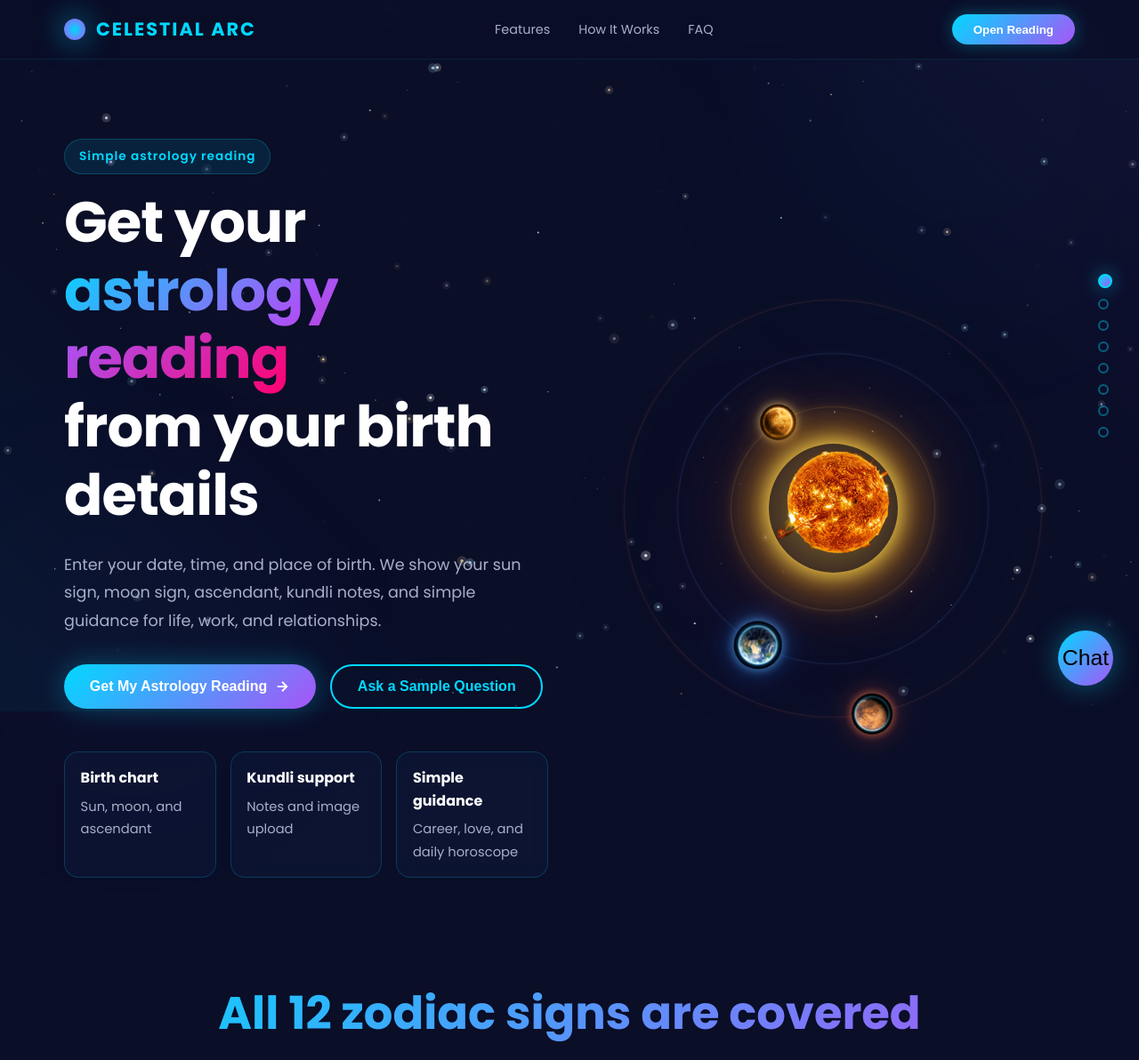
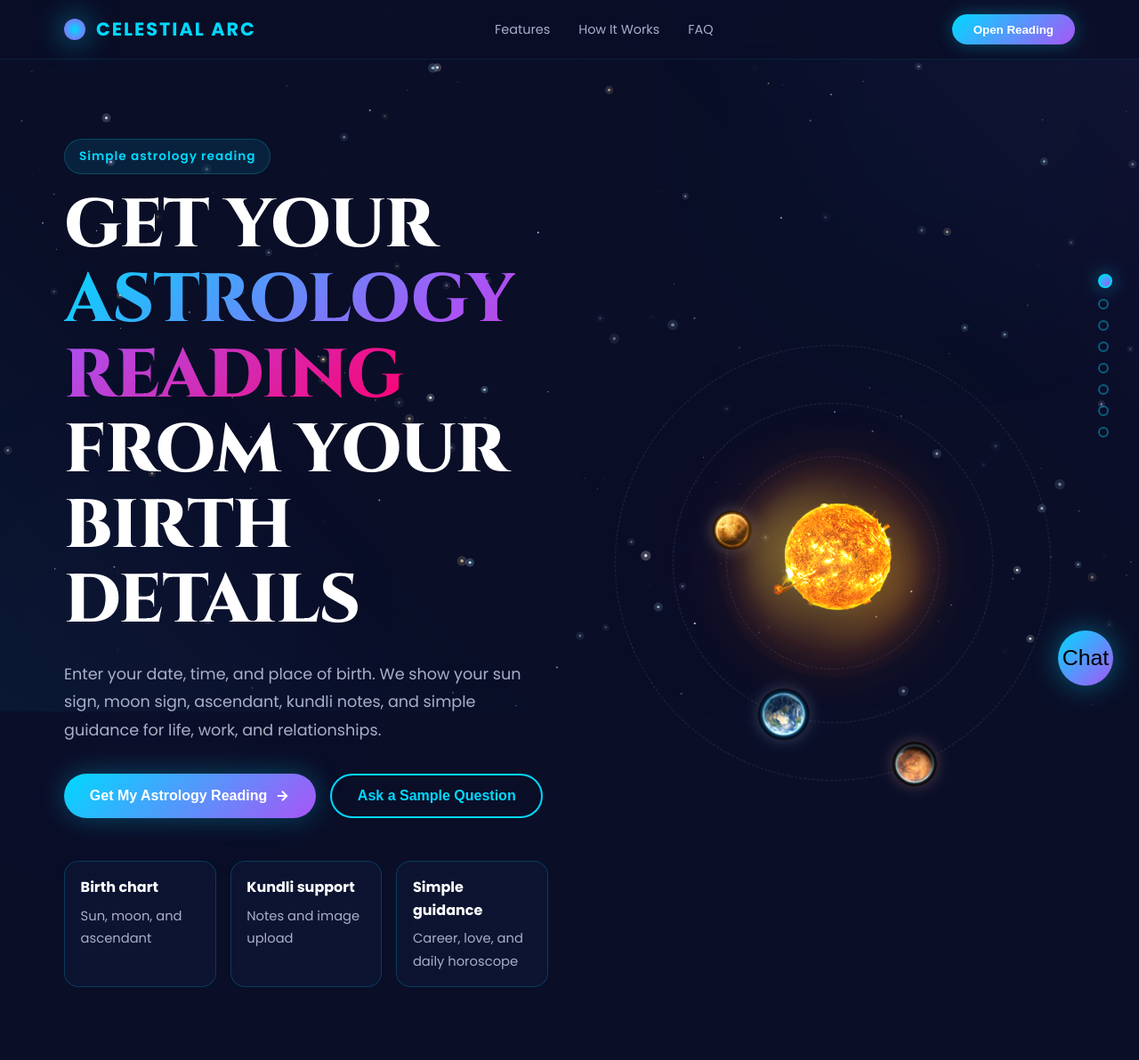
Before and after one commit to Whitedevil87/astrology-app, a Flask app: page / in a window 1280 px wide. Shown: the top 1192 px of the page at 89% size. Run offline with Flask 3, Linux system fonts and the light colour scheme; some libraries are stand-ins or nearby versions.

Commit message:
Force refresh: High-fidelity cinematic solar system overhaul with Cinzel typography and screen blend modes

```diff
--- a/static/css/landing.css
+++ b/static/css/landing.css
@@ -283,11 +283,13 @@ body {
 }
 
 .hero-title {
-    font-size: clamp(2.5rem, 5vw, 4.5rem);
+    font-family: 'Cinzel', serif;
+    font-size: clamp(2.8rem, 6vw, 4.8rem);
     font-weight: 800;
-    line-height: 1.2;
+    line-height: 1.1;
     margin-bottom: 1.5rem;
     letter-spacing: -1px;
+    text-transform: uppercase;
 }
 
 .gradient-text {
@@ -421,27 +423,27 @@ body {
     }
 }
 
-/* ===== SOLAR SYSTEM ===== */
+/* ===== SOLAR SYSTEM (REMASTERED v5.0) ===== */
 .solar-system {
     --sys-size: 520px;
     position: relative;
     width: var(--sys-size);
     height: var(--sys-size);
     margin: 0 auto;
-}
-
-/* Central Sun */
-.central-sun {
-    position: absolute;
-    top: 50%;
-    left: 50%;
-    transform: translate(-50%, -50%);
-    width: 160px;
-    height: 160px;
     display: flex;
     align-items: center;
     justify-content: center;
+}
+
+/* Central Sun - Cinematic Fire Orb */
+.central-sun {
+    position: absolute;
+    width: 175px;
+    height: 175px;
     z-index: 10;
+    display: flex;
+    align-items: center;
+    justify-content: center;
 }
 
 .sun-corona {
@@ -450,113 +452,112 @@ body {
     border-radius: 50%;
     background: radial-gradient(
         circle,
-        rgba(255, 220, 80, 0.5) 0%,
-        rgba(255, 180, 40, 0.25) 35%,
-        rgba(255, 140, 20, 0.1) 55%,
+        rgba(255, 230, 100, 0.45) 0%,
+        rgba(255, 160, 30, 0.25) 35%,
+        rgba(255, 80, 10, 0.1) 55%,
         transparent 75%
     );
-    animation: sun-corona-pulse 3s ease-in-out infinite;
+    animation: sun-fire-pulse 3s ease-in-out infinite;
+    mix-blend-mode: screen;
     z-index: -1;
 }
 
-/* Secondary outer corona for depth */
+/* Secondary Outer Glow for massive depth */
 .central-sun::before {
     content: '';
     position: absolute;
-    inset: -60px;
+    inset: -65px;
     border-radius: 50%;
     background: radial-gradient(
         circle,
-        rgba(255, 200, 60, 0.12) 0%,
-        rgba(255, 160, 30, 0.05) 40%,
+        rgba(255, 180, 60, 0.15) 0%,
+        rgba(255, 120, 20, 0.05) 45%,
         transparent 70%
     );
-    animation: sun-corona-pulse 4s ease-in-out infinite reverse;
+    animation: sun-fire-pulse 4.5s ease-in-out infinite reverse;
     z-index: -2;
     pointer-events: none;
 }
 
+/* Rotating surface solar flare effect */
+.central-sun::after {
+    content: '';
+    position: absolute;
+    inset: -12px;
+    border-radius: 50%;
+    background: conic-gradient(
+        from 0deg,
+        transparent,
+        rgba(255, 210, 80, 0.2),
+        transparent,
+        rgba(255, 130, 30, 0.2),
+        transparent
+    );
+    animation: rotate-fire 12s linear infinite;
+    mix-blend-mode: color-dodge;
+    filter: blur(12px);
+    z-index: 1;
+}
+
 .sun-image {
-    width: 145px;
-    height: 145px;
+    width: 150px;
+    height: 150px;
     border-radius: 50%;
     object-fit: cover;
-    box-shadow:
-        0 0 20px rgba(255, 220, 80, 0.9),
-        0 0 50px rgba(255, 180, 40, 0.6),
-        0 0 100px rgba(255, 140, 20, 0.3),
-        0 0 180px rgba(255, 100, 10, 0.15);
-    animation: pulse-sun 3s ease-in-out infinite;
+    mix-blend-mode: screen; /* CRITICAL: Removes black image background */
+    position: relative;
     z-index: 2;
-    position: relative;
-    /* Remove any visible border — seamless glow into space */
+    filter: brightness(1.2) contrast(1.1) drop-shadow(0 0 25px rgba(255, 180, 0, 0.6));
+    animation: pulse-sun-core 3s ease-in-out infinite;
     border: none;
     outline: none;
 }
 
-@keyframes sun-corona-pulse {
-    0%, 100% { transform: scale(1); opacity: 0.85; }
-    50% { transform: scale(1.15); opacity: 1; }
-}
-
-@keyframes pulse-sun {
-    0%, 100% {
-        box-shadow:
-            0 0 20px rgba(255, 220, 80, 0.9),
-            0 0 50px rgba(255, 180, 40, 0.6),
-            0 0 100px rgba(255, 140, 20, 0.3),
-            0 0 180px rgba(255, 100, 10, 0.15);
-    }
-    50% {
-        box-shadow:
-            0 0 30px rgba(255, 230, 90, 1),
-            0 0 70px rgba(255, 200, 60, 0.75),
-            0 0 130px rgba(255, 150, 25, 0.4),
-            0 0 220px rgba(255, 100, 10, 0.2);
-    }
-}
-
-/* Orbit rings — ethereal gradient arcs */
+@keyframes sun-fire-pulse {
+    0%, 100% { transform: scale(1); opacity: 0.8; }
+    50% { transform: scale(1.18); opacity: 1; }
+}
+
+@keyframes pulse-sun-core {
+    0%, 100% { transform: scale(1); filter: brightness(1.2) contrast(1.1); }
+    50% { transform: scale(1.04); filter: brightness(1.4) contrast(1.2); }
+}
+
+@keyframes rotate-fire {
+    from { transform: rotate(0deg); }
+    to { transform: rotate(360deg); }
+}
+
+/* Technical Dotted Orbits - Professional data-viz style */
 .orbit {
     position: absolute;
     top: 50%;
     left: 50%;
     border-radius: 50%;
     transform: translate(-50%, -50%);
-    border: none;
+    border: 1px dashed rgba(255, 255, 255, 0.12); /* TECHNICAL STYLE */
+    pointer-events: none;
 }
 
 .orbit-venus {
-    width: 230px;
-    height: 230px;
-    background: transparent;
-    box-shadow:
-        inset 0 0 0 1px rgba(255, 210, 120, 0.15),
-        0 0 8px rgba(255, 200, 100, 0.04);
-    animation: orbit-spin 10s linear infinite;
+    width: 240px;
+    height: 240px;
+    animation: orbit-spin 12s linear infinite;
 }
 
 .orbit-earth {
-    width: 350px;
-    height: 350px;
-    background: transparent;
-    box-shadow:
-        inset 0 0 0 1px rgba(100, 170, 255, 0.15),
-        0 0 8px rgba(80, 160, 255, 0.04);
-    animation: orbit-spin 20s linear infinite;
+    width: 360px;
+    height: 360px;
+    animation: orbit-spin 22s linear infinite;
 }
 
 .orbit-mars {
-    width: 470px;
-    height: 470px;
-    background: transparent;
-    box-shadow:
-        inset 0 0 0 1px rgba(255, 130, 80, 0.13),
-        0 0 8px rgba(255, 110, 70, 0.04);
-    animation: orbit-spin 30s linear infinite;
-}
-
-/* Planet anchor — sits at the right edge of each orbit */
+    width: 490px;
+    height: 490px;
+    animation: orbit-spin 35s linear infinite;
+}
+
+/* Planet Anchor & Shell */
 .planet-anchor {
     position: absolute;
     top: 50%;
@@ -571,61 +572,35 @@ body {
     position: relative;
 }
 
-/* Counter-rotate so planets stay upright */
-.orbit-venus .planet-shell {
-    animation: orbit-counter 10s linear infinite reverse;
-}
-
-.orbit-earth .planet-shell {
-    animation: orbit-counter 20s linear infinite reverse;
-}
-
-.orbit-mars .planet-shell {
-    animation: orbit-counter 30s linear infinite reverse;
-}
-
-/* Planet images — no harsh borders, atmospheric glow only */
+/* Atmospheric Refraction Halo around planets */
+.planet-shell::after {
+    content: '';
+    position: absolute;
+    inset: -8px;
+    border-radius: 50%;
+    z-index: -1;
+    opacity: 0.6;
+    filter: blur(8px);
+}
+
+.orbit-venus .planet-shell::after { background: radial-gradient(circle, rgba(255, 200, 100, 0.4), transparent 70%); }
+.orbit-earth .planet-shell::after { background: radial-gradient(circle, rgba(80, 160, 255, 0.4), transparent 70%); }
+.orbit-mars .planet-shell::after { background: radial-gradient(circle, rgba(255, 100, 60, 0.4), transparent 70%); }
+
 .planet-image {
     display: block;
     border-radius: 50%;
     object-fit: cover;
     flex-shrink: 0;
+    mix-blend-mode: screen; /* CRITICAL: Removes black border/background */
+    filter: brightness(1.1) drop-shadow(0 0 8px rgba(255, 255, 255, 0.15));
     border: none;
     outline: none;
 }
 
-/* Venus — warm golden glow */
-.venus-img {
-    width: 40px;
-    height: 40px;
-    box-shadow:
-        0 0 10px rgba(255, 210, 120, 0.7),
-        0 0 25px rgba(255, 180, 80, 0.35),
-        0 0 50px rgba(255, 160, 60, 0.15);
-    filter: brightness(1.05);
-}
-
-/* Earth — cool blue atmospheric halo */
-.earth-img {
-    width: 54px;
-    height: 54px;
-    box-shadow:
-        0 0 12px rgba(80, 160, 255, 0.8),
-        0 0 30px rgba(50, 130, 240, 0.4),
-        0 0 60px rgba(30, 100, 220, 0.18);
-    filter: brightness(1.08);
-}
-
-/* Mars — reddish atmospheric haze */
-.mars-img {
-    width: 46px;
-    height: 46px;
-    box-shadow:
-        0 0 10px rgba(255, 120, 70, 0.75),
-        0 0 28px rgba(220, 90, 50, 0.35),
-        0 0 55px rgba(180, 60, 30, 0.15);
-    filter: brightness(1.05);
-}
+.venus-img { width: 44px; height: 44px; }
+.earth-img { width: 58px; height: 58px; }
+.mars-img { width: 50px; height: 50px; }
 
 @keyframes orbit-spin {
     from { transform: translate(-50%, -50%) rotate(0deg); }
@@ -637,6 +612,11 @@ body {
     to   { transform: rotate(-360deg); }
 }
 
+.orbit-venus .planet-shell { animation: orbit-counter 12s linear infinite reverse; }
+.orbit-earth .planet-shell { animation: orbit-counter 22s linear infinite reverse; }
+.orbit-mars .planet-shell { animation: orbit-counter 35s linear infinite reverse; }
+
+/* Sign Preview & Other Sections */
 .sign-preview {
     max-width: 1200px;
     margin: 0 auto;
--- a/templates/landing.html
+++ b/templates/landing.html
@@ -13,7 +13,7 @@
     <link
         href="https://fonts.googleapis.com/css2?family=Cinzel:wght@400;500;600;700;800;900&family=Poppins:wght@300;400;500;600;700&display=swap"
         rel="stylesheet">
-    <link rel="stylesheet" href="{{ url_for('static', filename='css/landing.css') }}">
+    <link rel="stylesheet" href="{{ url_for('static', filename='css/landing.css') }}?v=5.0">
 </head>
 
 <body class="slide-scroll-container">
```
